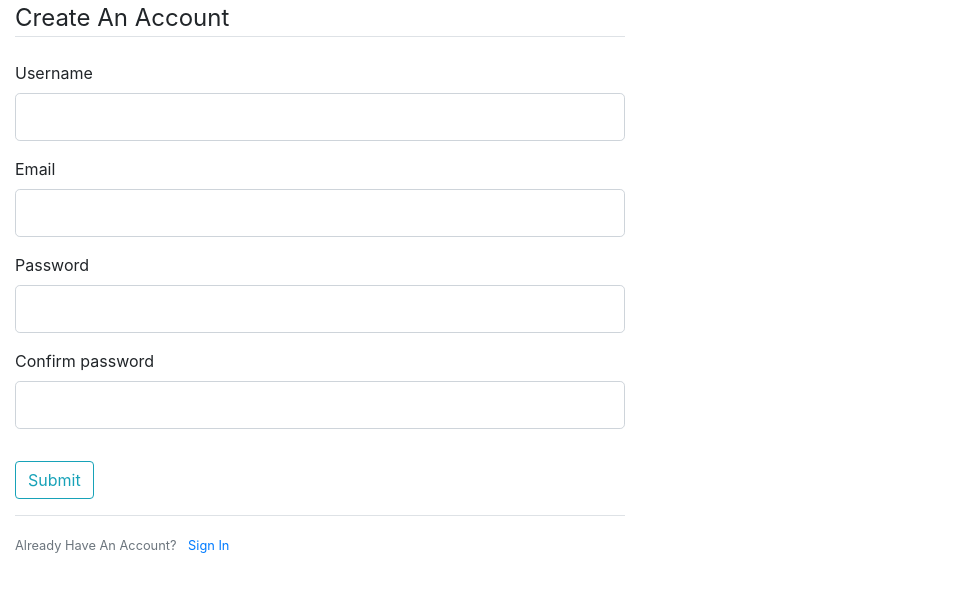
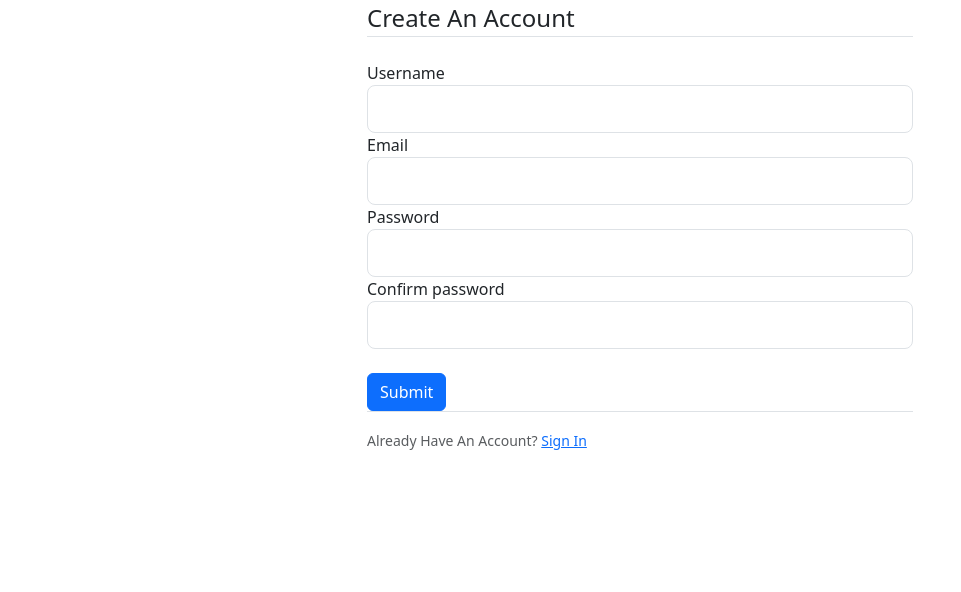
Before and after one commit to itguy22/Asset-Tracker, a Flask app: template app/templates/register.html in a window 1280 px wide. Shown: the top 592 px of the page, without its empty margins (0-961 px from the left). Run offline with Flask 3, Linux system fonts and the light colour scheme; the template is opened without the code that fills it, so the values that code supplies are empty, except form fields; tables that the repository leaves empty hold one stand-in row (values such as "Sample post"); form fields are guessed from the names that the template uses.

Commit message:
Adjusted styling for login and register pages

```diff
--- a/app/templates/login.html
+++ b/app/templates/login.html
@@ -3,7 +3,7 @@
 <head>
     <meta charset="UTF-8">
     <title>Login</title>
-    <link rel="stylesheet" href="https://cdn.jsdelivr.net/npm/bootstrap@4.1.3/dist/css/bootstrap.min.css" integrity="sha384-MCw98/SFnGE8fJT3GXwEOngsV7Zt27NXFoaoApmYm81iuXoPkFOJwJ8ERdknLPMO" crossorigin="anonymous">
+    <link href="https://cdn.jsdelivr.net/npm/bootstrap@5.3.0/dist/css/bootstrap.min.css" rel="stylesheet" integrity="sha384-9ndCyUaIbzAi2FUVXJi0CjmCapSmO7SnpJef0486qhLnuZ2cdeRhO02iuK6FUUVM" crossorigin="anonymous">
 </head>
 <body>
     <div class="container">
--- a/app/templates/register.html
+++ b/app/templates/register.html
@@ -2,10 +2,13 @@
 <html lang="en">
 <head>
     <meta charset="UTF-8">
+    <meta name="viewport" content="width=device-width, initial-scale=1.0">
     <title>Doc IT Asset Tracker</title>
-    <link rel="stylesheet" href="https://cdn.jsdelivr.net/npm/bootstrap@4.1.3/dist/css/bootstrap.min.css" integrity="sha384-MCw98/SFnGE8fJT3GXwEOngsV7Zt27NXFoaoApmYm81iuXoPkFOJwJ8ERdknLPMO" crossorigin="anonymous">
+    <link href="https://cdn.jsdelivr.net/npm/bootstrap@5.3.0/dist/css/bootstrap.min.css" rel="stylesheet" integrity="sha384-9ndCyUaIbzAi2FUVXJi0CjmCapSmO7SnpJef0486qhLnuZ2cdeRhO02iuK6FUUVM" crossorigin="anonymous">
 </head>
-
+<body>
+    <div class="container">
+        <div class="row justify-content-md-center">
             <div class="col-md-6">
                 <form method="POST">
                     {{ form.hidden_tag() }}
@@ -28,8 +31,8 @@
                             {{ form.confirm_password(class="form-control form-control-lg") }}
                         </div>
                     </fieldset>
-        <div class="form-group">
-            {{ form.submit(class="btn btn-outline-info") }}
+                    <div class="form-group mt-4">
+                        {{ form.submit(class="btn btn-primary") }}
                     </div>
                 </form>
                 <div class="border-top pt-3">
@@ -38,3 +41,7 @@
                     </small>
                 </div>
             </div>
+        </div>
+    </div>
+</body>
+</html>
```
Lines whose indentation alone changed are shown as unchanged.
